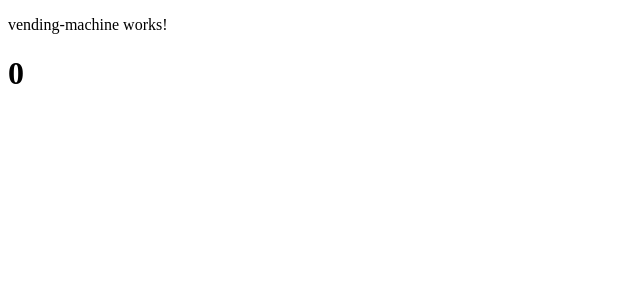
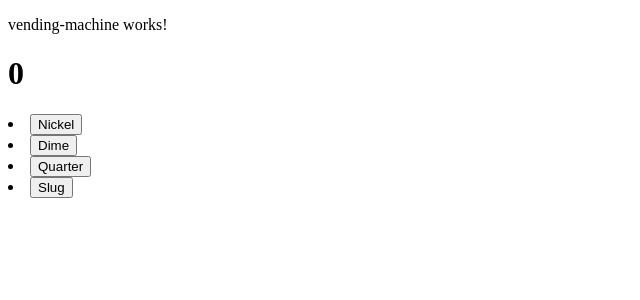
Before and after one commit to OSpatrick/TDD-Kata, an Angular app in the folder 08-VendingMachine/angular/vending-machine/: page / in a window 1280 px wide. Shown: the top 300 px of the page, without its empty margins (0-640 px from the left). Built offline with nearby package versions, Linux system fonts and the light colour scheme.

Commit message:
added ui elements

```diff
--- a/08-VendingMachine/angular/vending-machine/src/app/vending-machine/vending-machine.component.html
+++ b/08-VendingMachine/angular/vending-machine/src/app/vending-machine/vending-machine.component.html
@@ -1,4 +1,10 @@
 <p id='vendingMachine'>vending-machine works!</p>
 <div>
     <h1 id='counter'>0</h1>
+    <li *ngFor="let coin of coins">
+        <button id='{{coin.name}}'>{{coin.name}}</button>
+    </li>
+    <li>
+        <button id='slug'>Slug</button>
+    </li>
 </div>
--- a/08-VendingMachine/angular/vending-machine/src/app/vending-machine/vending-machine.component.ts
+++ b/08-VendingMachine/angular/vending-machine/src/app/vending-machine/vending-machine.component.ts
@@ -1,5 +1,6 @@
 import { Component, OnInit } from '@angular/core';
 import { CoinCounterService } from '../services/coin-counter.service';
+import { Coin, VALID_COINS } from 'src/model/coin.interface';
 
 @Component({
   selector: 'app-vending-machine',
@@ -7,14 +8,15 @@ import { CoinCounterService } from '../services/coin-counter.service';
   styleUrls: ['./vending-machine.component.scss']
 })
 export class VendingMachineComponent implements OnInit {
+  public coins: Coin[] = VALID_COINS;
 
   constructor(public coinCounterService: CoinCounterService) { }
 
   ngOnInit(): void {
   }
 
+  //TODO: wire up coinSlot to counter
   coinSlot(): boolean {
-
     this.coinCounterService.count(1, 1);
     return false;
   }
--- a/08-VendingMachine/angular/vending-machine/src/model/coin.interface.ts
+++ b/08-VendingMachine/angular/vending-machine/src/model/coin.interface.ts
@@ -1,22 +1,26 @@
 export interface Coin {
+    name?: string,
     diameter: number,
     weight: number,
     value: number
 }
 
 export const NICKEL: Coin = {
+    name: 'Nickel',
     diameter: 21.21,
     weight: 5,
     value: 5
 }
 
 export const DIME: Coin = {
+    name: 'Dime',
     diameter: 19.91,
     weight: 2.268,
     value: 10
 }
 
 export const QUARTER: Coin = {
+    name: 'Quarter',
     diameter: 24.26,
     weight: 5.67,
     value: 25
```
Also changed, not shown: 1 other file (tests, documents, lock files or other folders).
